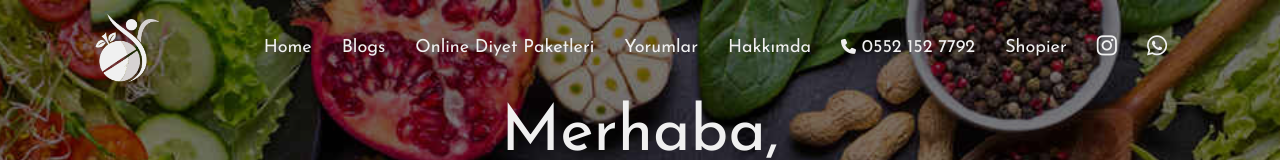
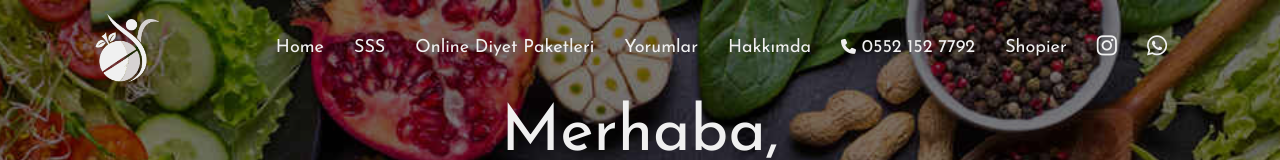
Before and after one commit to rabia-35/nutritionist, a React (Create React App) app: page / in a window 1280 px wide. Shown: the top 160 px of the page. Built offline with nearby package versions, Linux system fonts and the light colour scheme; a web font is replaced by a local one.

Commit message:
navlink adı değiştirildi.

```diff
--- a/src/components/header/Header.jsx
+++ b/src/components/header/Header.jsx
@@ -43,7 +43,7 @@
                       <a className="nav-link"  href="#">Home</a>
                     </li>
                     <li className="nav-item">
-                      <a className="nav-link" href="#blogs">Blogs</a>
+                      <a className="nav-link" href="#blogs">SSS</a>
                     </li>
                     <li className="nav-item">
                       <a className="nav-link" href="#paket">Online Diyet Paketleri</a>
```
